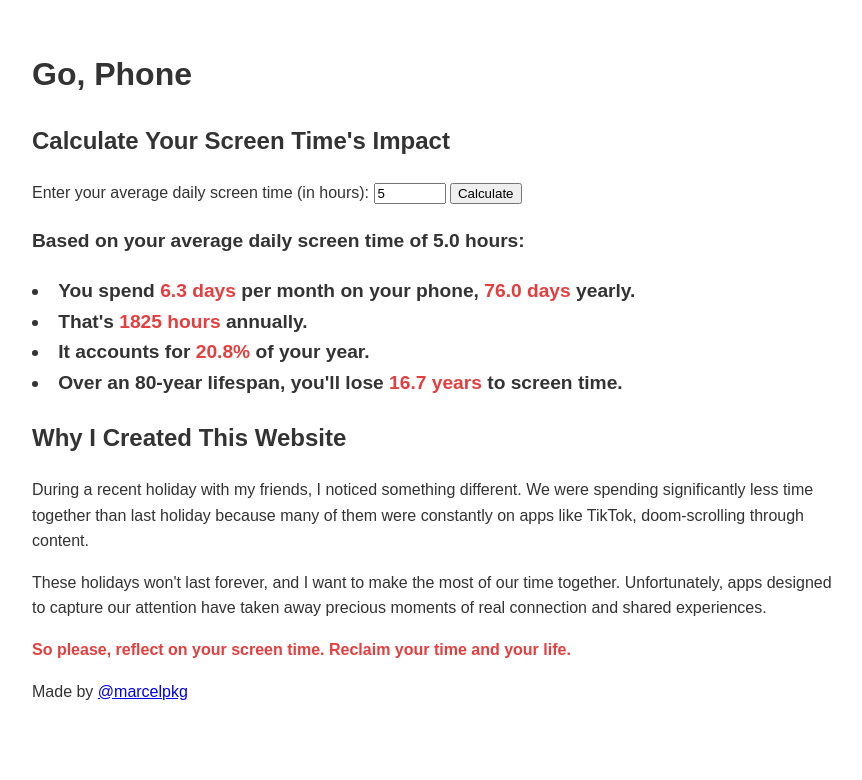
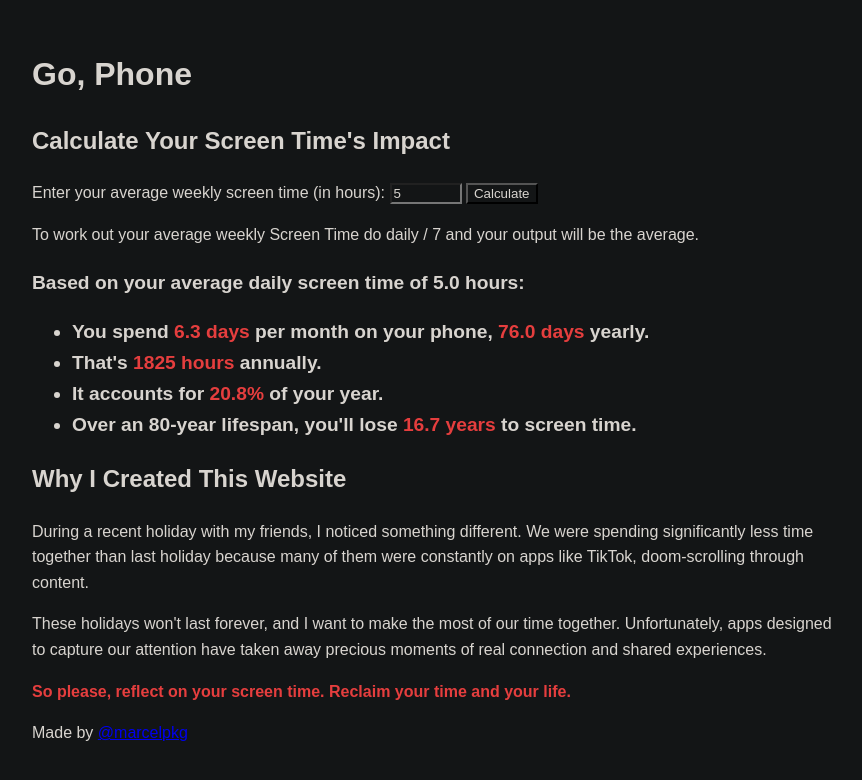
Before and after one commit to marcelpkg/scrolling.me, a plain HTML site: page index.html in a window 1280 px wide. Both pictures are taken after typing "5" into the empty fields and a click on the button "Calculate". Shown: the whole page, without its empty margins (208-1070 px from the left). Drawn offline with Linux system fonts and the light colour scheme.

Commit message:
Dark mode

```diff
--- a/index.html
+++ b/index.html
@@ -1,41 +1,63 @@
 <!DOCTYPE html>
 <html lang="en">
   <head>
-    <meta charset="UTF-8">
-    <meta name="viewport" content="width=device-width, initial-scale=1.0">
+    <meta charset="UTF-8" />
+    <meta name="viewport" content="width=device-width, initial-scale=1.0" />
     <title>Go, Phone</title>
-    <link rel="stylesheet" href="style.css">
-    <script src="scripts.js"></script>
+    <link rel="stylesheet" href="style.css" />
+    <script src="scripts.js" defer></script>
   </head>
   <body>
-        <div class="container">
+    <main class="container">
+      <header>
         <h1>Go, Phone</h1>
+      </header>
 
-            <div>
+      <section>
         <h2>Calculate Your Screen Time's Impact</h2>
-                <label for="screenTime">Enter your average daily screen time (in hours):</label>
-                <input type="number" id="screenTime" min="0" max="24" step="0.1">
-                <button onclick="calculateTime()">Calculate</button>
+        <label for="screenTime"
+          >Enter your average weekly screen time (in hours):</label
+        >
+        <input
+          type="number"
+          id="screenTime"
+          class="screentime"
+          min="0"
+          max="24"
+          step="0.1"
+          aria-label="Average weekly screen time in hours"
+        />
+        <button class="calculate" id="calculateButton">Calculate</button>
+        <p>
+          To work out your average weekly Screen Time do daily / 7 and your
+          output will be the average.
+        </p>
+        <div id="result" class="result"></div>
+      </section>
 
-                <div id="result" class="result"></div>
-            </div>
-
-            <div>
+      <section>
         <h2>Why I Created This Website</h2>
         <p>
-                    During a recent holiday with my friends, I noticed something different. We were spending significantly less time together than last holiday because many of them were constantly on apps like TikTok, doom-scrolling through content.
+          During a recent holiday with my friends, I noticed something
+          different. We were spending significantly less time together than last
+          holiday because many of them were constantly on apps like TikTok,
+          doom-scrolling through content.
         </p>
         <p>
-                    These holidays won't last forever, and I want to make the most of our time together. Unfortunately, apps designed to capture our attention have taken away precious moments of real connection and shared experiences.
+          These holidays won't last forever, and I want to make the most of our
+          time together. Unfortunately, apps designed to capture our attention
+          have taken away precious moments of real connection and shared
+          experiences.
         </p>
         <p class="highlight">
-                    So please, reflect on your screen time. Reclaim your time and your life.
+          So please, reflect on your screen time. Reclaim your time and your
+          life.
         </p>
-            </div>
+      </section>
 
-            <div>
+      <footer>
         <p>Made by <a href="https://x.com/@marcelpkg">@marcelpkg</a></p>
-            </div>
-        </div>
+      </footer>
+    </main>
   </body>
 </html>
--- a/scripts.js
+++ b/scripts.js
@@ -1,23 +1,42 @@
+document
+  .getElementById("calculateButton")
+  .addEventListener("click", calculateTime);
+
 function calculateTime() {
-    const screenTime = parseFloat(document.getElementById('screenTime').value);
+  const screenTimeInput = document.getElementById("screenTime");
+  const resultElement = document.getElementById("result");
+  const screenTime = parseFloat(screenTimeInput.value);
+
   if (isNaN(screenTime) || screenTime < 0 || screenTime > 24) {
     alert("Please enter a valid number between 0 and 24.");
     return;
   }
 
-    const daysPerMonth = ((screenTime * 7 )* 4.34) / 24;
-    const daysPerYear = screenTime * 365 / 24;
+  const daysPerMonth = (screenTime * 7 * 4.34) / 24;
+  const daysPerYear = (screenTime * 365) / 24;
   const hoursPerYear = screenTime * 365;
   const percentOfYear = (screenTime / 24) * 100;
   const lifetimeYears = (screenTime * 80 * 365) / (24 * 365);
 
-    document.getElementById('result').innerHTML = `
-            <p>Based on your average daily screen time of ${screenTime.toFixed(1)} hours:</p>
-            <ul">
-                <li>You spend <span class="highlight">${daysPerMonth.toFixed(1)} days</span> per month on your phone, <span class="highlight">${daysPerYear.toFixed(1)} days</span> yearly.</li>
-                <li>That's <span class="highlight">${hoursPerYear.toFixed(0)} hours</span> annually.</li>
-                <li>It accounts for <span class="highlight">${percentOfYear.toFixed(1)}%</span> of your year.</li>
-                <li>Over an 80-year lifespan, you'll lose <span class="highlight">${lifetimeYears.toFixed(1)} years</span> to screen time.</li>
+  resultElement.innerHTML = `
+        <p>Based on your average daily screen time of ${screenTime.toFixed(
+          1
+        )} hours:</p>
+        <ul>
+            <li>You spend <span class="highlight">${daysPerMonth.toFixed(
+              1
+            )} days</span> per month on your phone, <span class="highlight">${daysPerYear.toFixed(
+    1
+  )} days</span> yearly.</li>
+            <li>That's <span class="highlight">${hoursPerYear.toFixed(
+              0
+            )} hours</span> annually.</li>
+            <li>It accounts for <span class="highlight">${percentOfYear.toFixed(
+              1
+            )}%</span> of your year.</li>
+            <li>Over an 80-year lifespan, you'll lose <span class="highlight">${lifetimeYears.toFixed(
+              1
+            )} years</span> to screen time.</li>
         </ul>
     `;
 }
--- a/style.css
+++ b/style.css
@@ -1,19 +1,32 @@
 body {
   font-family: Arial, sans-serif;
   line-height: 1.6;
-    color: #333;
+  background-color: #131516;
+  color: #d8d4cf;
 }
+
 .container {
   max-width: 800px;
   margin: 0 auto;
   padding: 20px;
 }
+
+.result,
+.highlight {
+  font-weight: bold;
+}
+
 .result {
   font-size: 1.2em;
-    font-weight: bold;
   margin: 20px 0;
 }
+
 .highlight {
   color: #e53e3e;
-    font-weight: bold;
 }
+
+.screentime,
+.calculate {
+  background-color: #131516;
+  color: #d8d4cf;
+}
```
Lines whose indentation alone changed are shown as unchanged.
